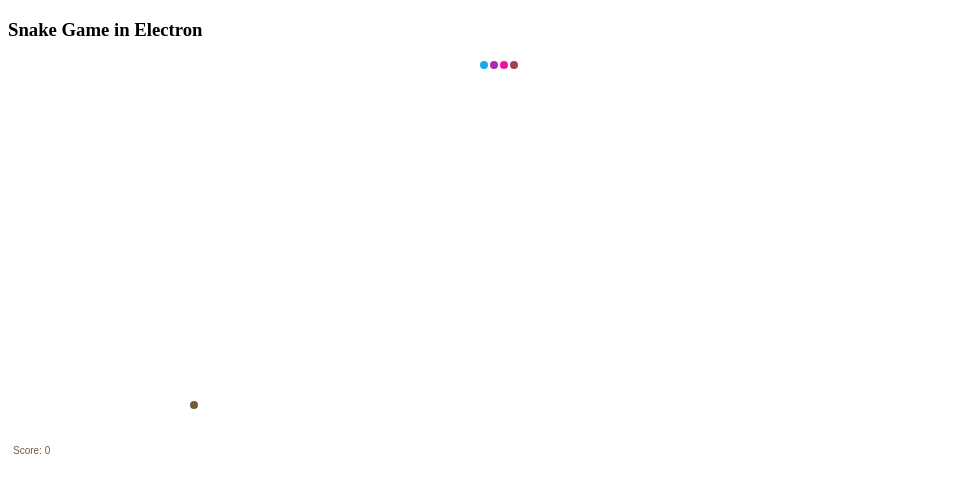
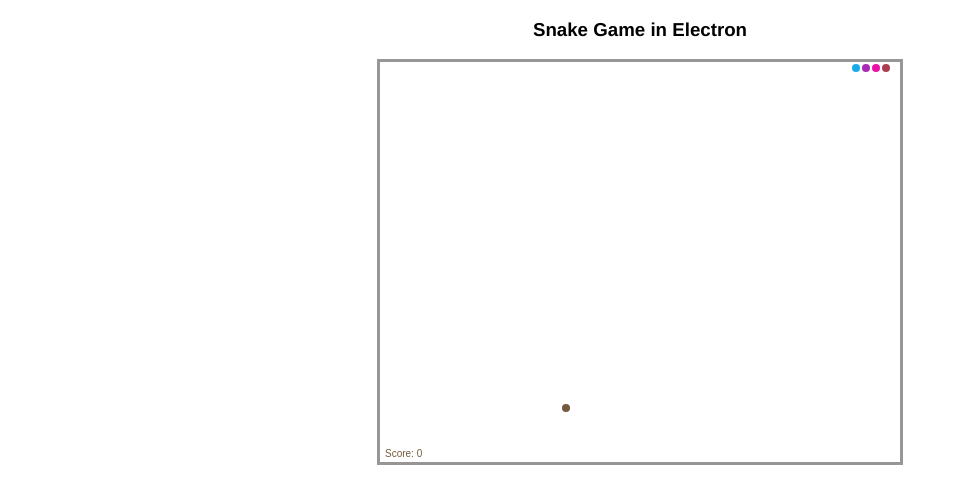
Before and after one commit to ShayShayBeekay/Snake-Electron, a website: page src/index.html in a window 1280 px wide. Shown: the whole page, without its empty margins (0-957 px from the left). Drawn offline with Linux system fonts and the light colour scheme.

Commit message:
Updating index.html to correctly reference stylesheet

```diff
--- a/src/css/styles.css
+++ b/src/css/styles.css
@@ -2,6 +2,10 @@
   text-align:center;
   font-family: helvetica;
 }
+h3 {
+  text-align:center !important;
+  font-family: helvetica !important;
+}
 canvas {
   border: 3px solid rgb(151, 149, 149);
 }
--- a/src/index.html
+++ b/src/index.html
@@ -4,7 +4,7 @@
       <meta charset="UTF-8">
       <title>Snake Game in Electron</title>
       <script type="text/javascript" src="js/snake.js"></script>
-      <script type="text/css" src="css/styles.css"></script>
+      <link rel="stylesheet" type="text/css" href="css/styles.css"/>
     </head>
     <body>
       <h3>Snake Game in Electron</h3>
```
